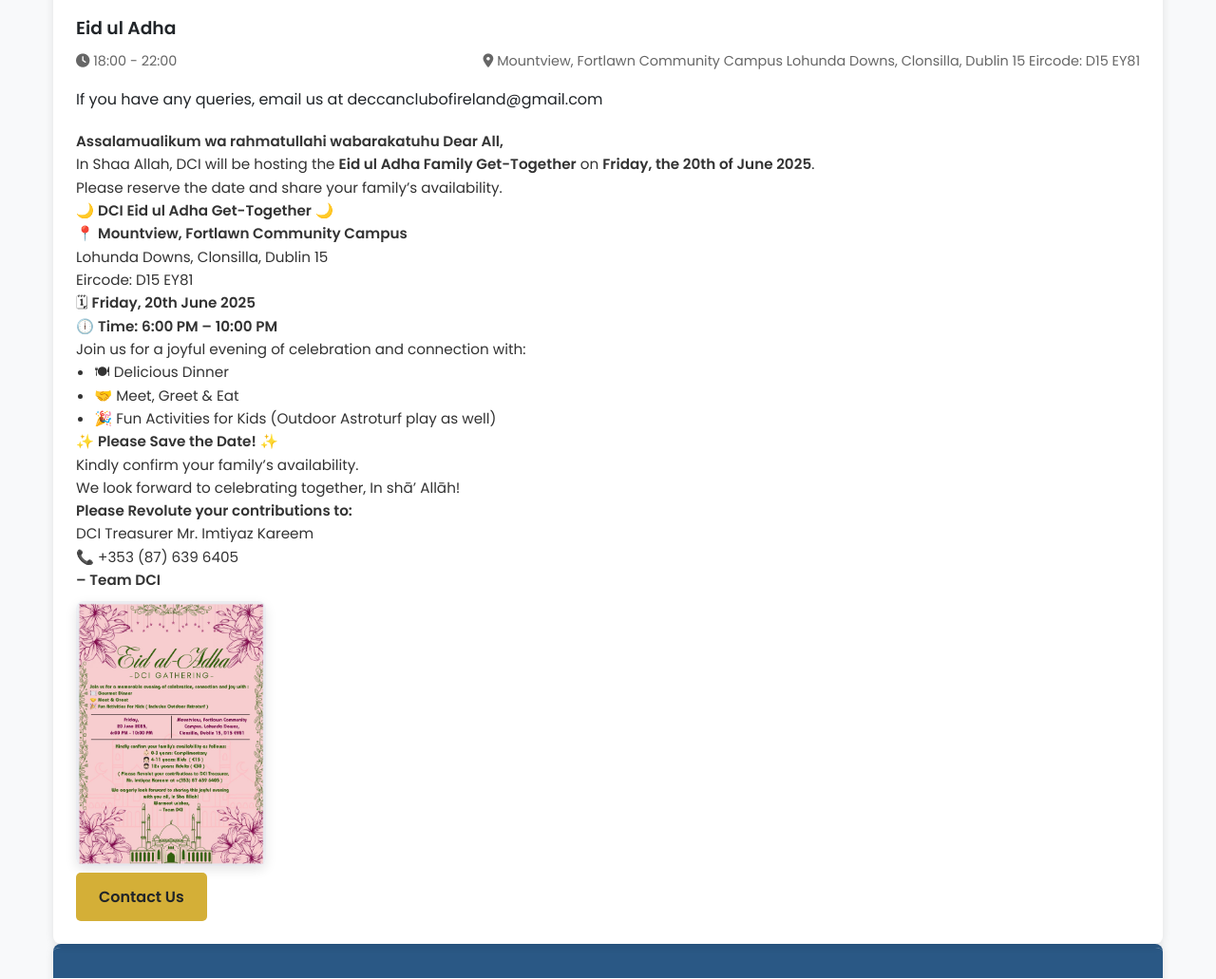
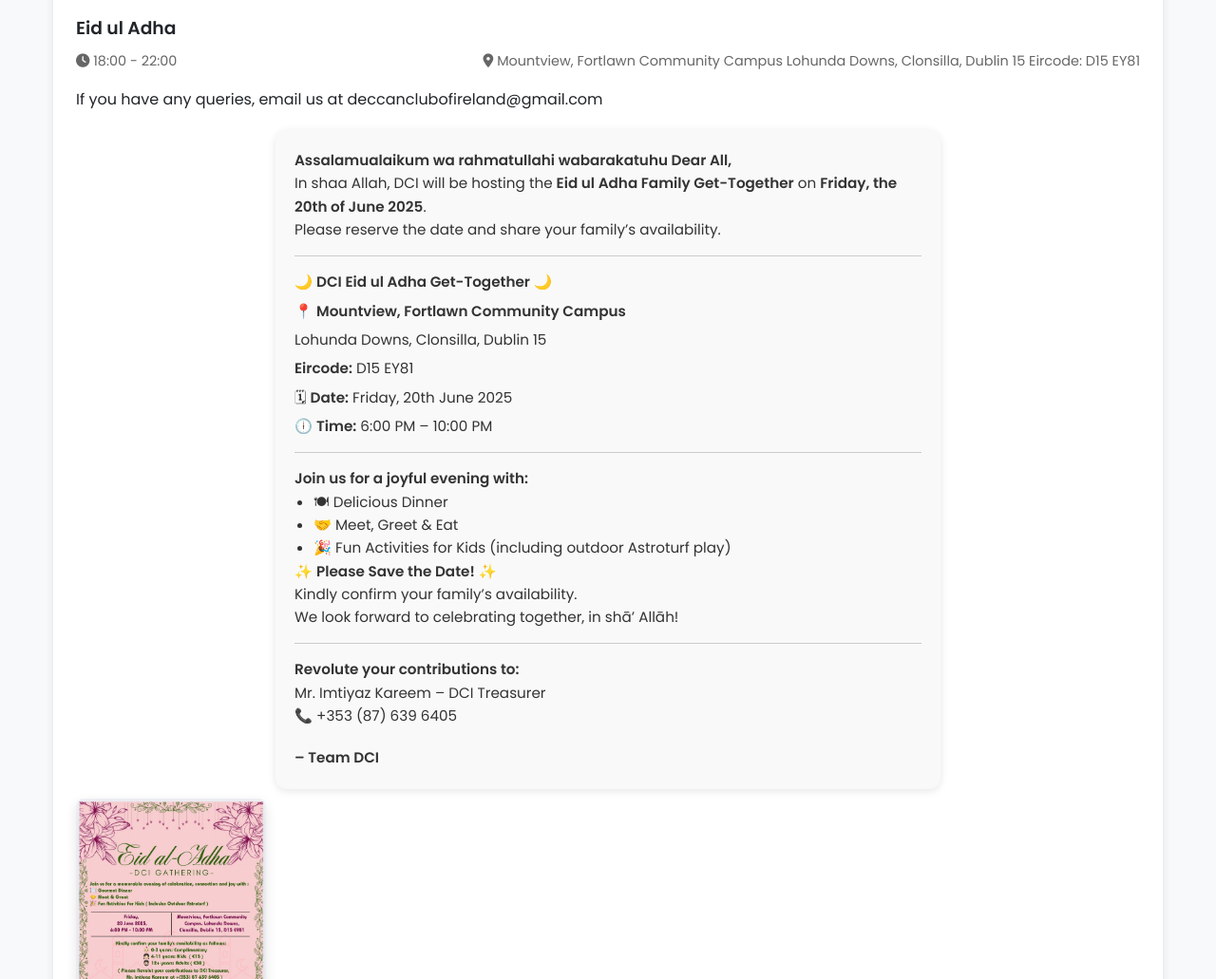
Before and after one commit to kggkhan1/deccanclub, a plain HTML site: page index.html in a window 1280 px wide. Shown: the part 1940-2971 px from the top of the page at 95% size. Drawn offline with nearby package versions, Linux system fonts and the light colour scheme; no server answers; a web font is replaced by a local one.

Commit message:
Update index.html

```diff
--- a/index.html
+++ b/index.html
@@ -191,39 +191,46 @@ Eircode: D15 EY81
 </span>
             </div>
             <p>If you have any queries, email us at deccanclubofireland@gmail.com</p>
-<div class="event-paragraph" style="margin-top: 20px; font-size: 0.95rem; line-height: 1.6; color: #333; text-align: justify;">
-    <p><strong>Assalamualikum wa rahmatullahi wabarakatuhu Dear All,</strong></p>
+<div class="event-paragraph" style="margin-top: 20px; font-size: 0.95rem; line-height: 1.6; color: #333; max-width: 700px; margin-left: auto; margin-right: auto; padding: 20px; background-color: #f9f9f9; border-radius: 12px; box-shadow: 0 2px 8px rgba(0,0,0,0.1); font-family: Arial, sans-serif;">
+    <p><strong>Assalamualaikum wa rahmatullahi wabarakatuhu Dear All,</strong></p>
 
-    <p>In Shaa Allah, DCI will be hosting the <strong>Eid ul Adha Family Get-Together</strong> on <strong>Friday, the 20th of June 2025</strong>.</p>
+    <p>In shaa Allah, DCI will be hosting the <strong>Eid ul Adha Family Get-Together</strong> on <strong>Friday, the 20th of June 2025</strong>.</p>
 
     <p>Please reserve the date and share your family’s availability.</p>
 
-    <p>🌙 <strong>DCI Eid ul Adha Get-Together</strong> 🌙<br>
-    📍 <strong>Mountview, Fortlawn Community Campus</strong><br>
-    Lohunda Downs, Clonsilla, Dublin 15<br>
-    Eircode: D15 EY81</p>
+    <hr style="border: none; border-top: 1px solid #ccc; margin: 15px 0;">
 
-    <p>🗓 <strong>Friday, 20th June 2025</strong><br>
-    🕕 <strong>Time: 6:00 PM – 10:00 PM</strong></p>
+    <div style="display: flex; flex-direction: column; gap: 6px;">
+        <div>🌙 <strong>DCI Eid ul Adha Get-Together</strong> 🌙</div>
+        <div>📍 <strong>Mountview, Fortlawn Community Campus</strong></div>
+        <div>Lohunda Downs, Clonsilla, Dublin 15</div>
+        <div><strong>Eircode:</strong> D15 EY81</div>
 
-    <p>Join us for a joyful evening of celebration and connection with:</p>
+        <div>🗓 <strong>Date:</strong> Friday, 20th June 2025</div>
+        <div>🕕 <strong>Time:</strong> 6:00 PM – 10:00 PM</div>
+    </div>
 
-    <ul style="margin-left: 1.2rem;">
+    <hr style="border: none; border-top: 1px solid #ccc; margin: 15px 0;">
+
+    <p><strong>Join us for a joyful evening with:</strong></p>
+    <ul style="padding-left: 20px; margin-top: 0;">
         <li>🍽 Delicious Dinner</li>
         <li>🤝 Meet, Greet & Eat</li>
-        <li>🎉 Fun Activities for Kids (Outdoor Astroturf play as well)</li>
+        <li>🎉 Fun Activities for Kids (including outdoor Astroturf play)</li>
     </ul>
 
-    <p>✨ <strong>Please Save the Date!</strong> ✨<br>
-    Kindly confirm your family’s availability.</p>
+    <p>✨ <strong>Please Save the Date!</strong> ✨</p>
+    <p>Kindly confirm your family’s availability.</p>
 
-    <p>We look forward to celebrating together, In shā’ Allāh!</p>
+    <p>We look forward to celebrating together, in shā’ Allāh!</p>
 
-    <p><strong>Please Revolute your contributions to:</strong><br>
-    DCI Treasurer Mr. Imtiyaz Kareem<br>
+    <hr style="border: none; border-top: 1px solid #ccc; margin: 15px 0;">
+
+    <p><strong>Revolute your contributions to:</strong><br>
+    Mr. Imtiyaz Kareem – DCI Treasurer<br>
     📞 +353 (87) 639 6405</p>
 
-    <p><strong>– Team DCI</strong></p>
+    <p style="margin-top: 20px;"><strong>– Team DCI</strong></p>
 </div>
 
 
```
